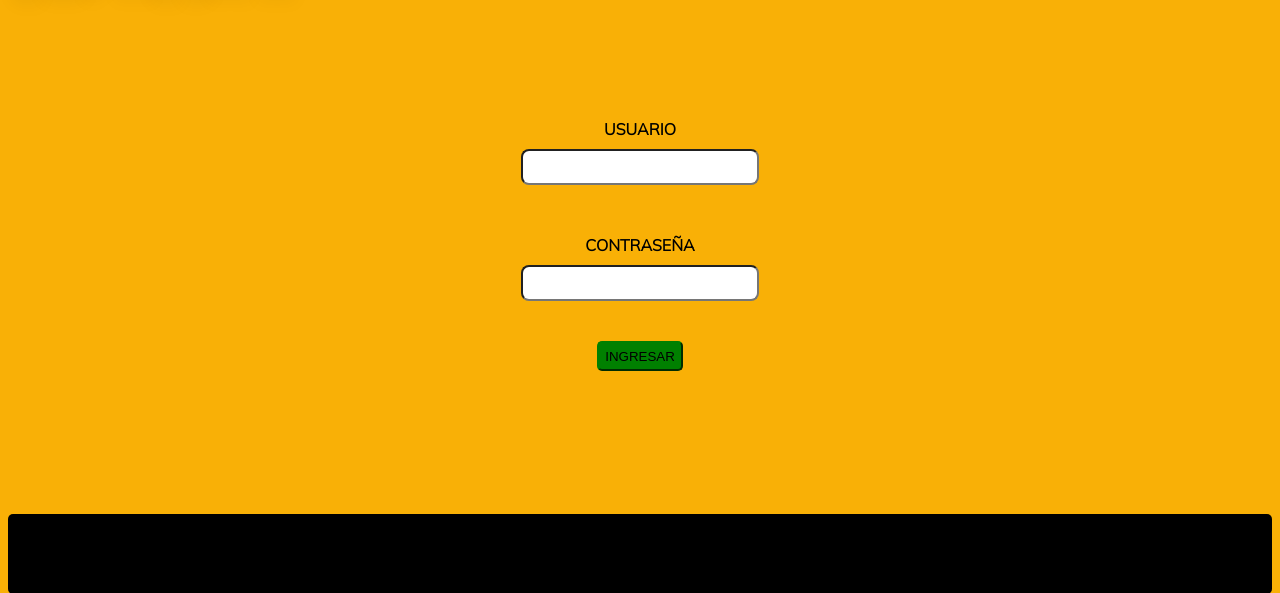
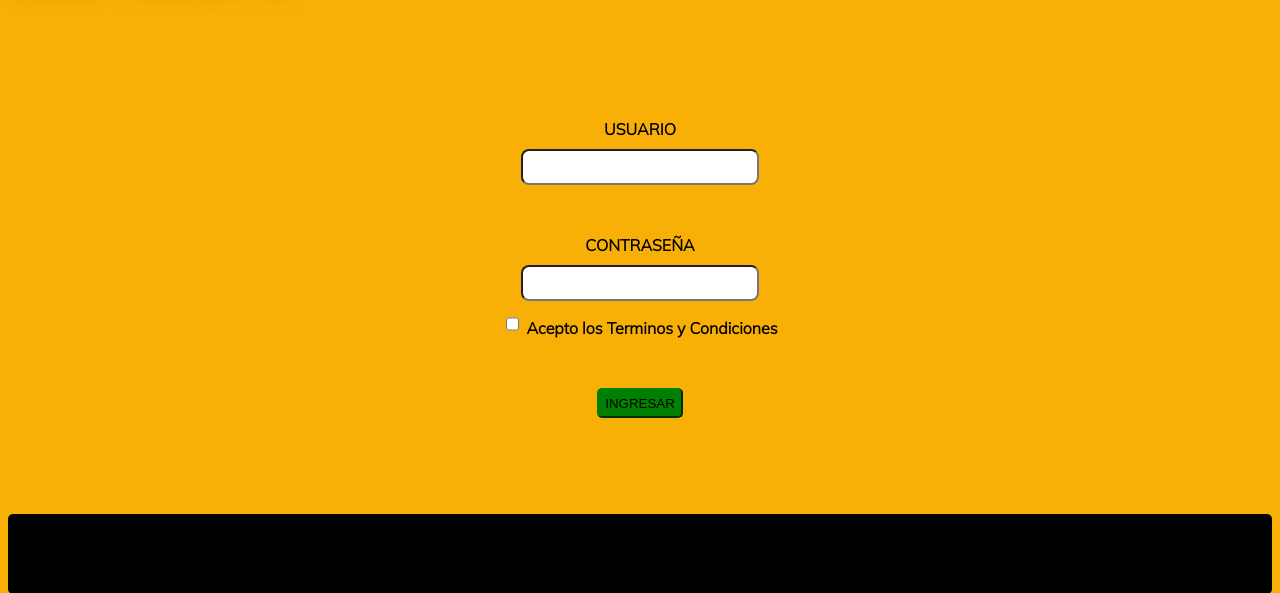
Before and after one commit to dasilvag16/Proyecto-Grupo-39-9, a Flask app: page / in a window 1280 px wide. Shown: the part 89-682 px from the top of the page. Run offline with Flask 2, Linux system fonts and the light colour scheme.

Commit message:
Confirmaciones inicio de sesión

```diff
--- a/Static/CSS/layout.css
+++ b/Static/CSS/layout.css
@@ -79,6 +79,21 @@
     position: absolute;
     top: 40px;
     right: 80px;
+}
+
+.formulario__grupo-terminos{
+	grid-column: span 2;
+}
+
+.formulario__grupo-input {
+	position: relative;
+}
+
+.formulario__label {
+	display: block;
+	font-weight: 700;
+	padding: 10px;
+	cursor: pointer;
 }
 
 /* dashboard.html */
--- a/Templates/inicio_sesion.html
+++ b/Templates/inicio_sesion.html
@@ -16,6 +16,12 @@
         </div>
         <div>
             <input type="password" name="contraseña" id="ps" required="">
+        </div>
+        <div class="formulario__grupo" id="grupo__terminos">
+            <label class="formulario__label">
+                <input class="formulario__checkbox" type="checkbox" name="terminos" id="terminos" required="">
+                Acepto los Terminos y Condiciones
+            </label>
         </div>
         <div id="ingresar">
             <input type="submit" value="INGRESAR" id="ev"/>
--- a/Templates/layout.html
+++ b/Templates/layout.html
@@ -11,9 +11,7 @@
       rel="stylesheet"
     />
     <link rel="stylesheet" href={{ url_for('static', filename='CSS/layout.css')
-    }}> <link rel="stylesheet" href={{ url_for('static',
-    filename='CSS/retroa.css') }}> <link rel="stylesheet" href={{
-    url_for('static', filename='CSS/editarus.css') }}>
+    }}>
     <title>Document</title>
   </head>
   <body>
```
